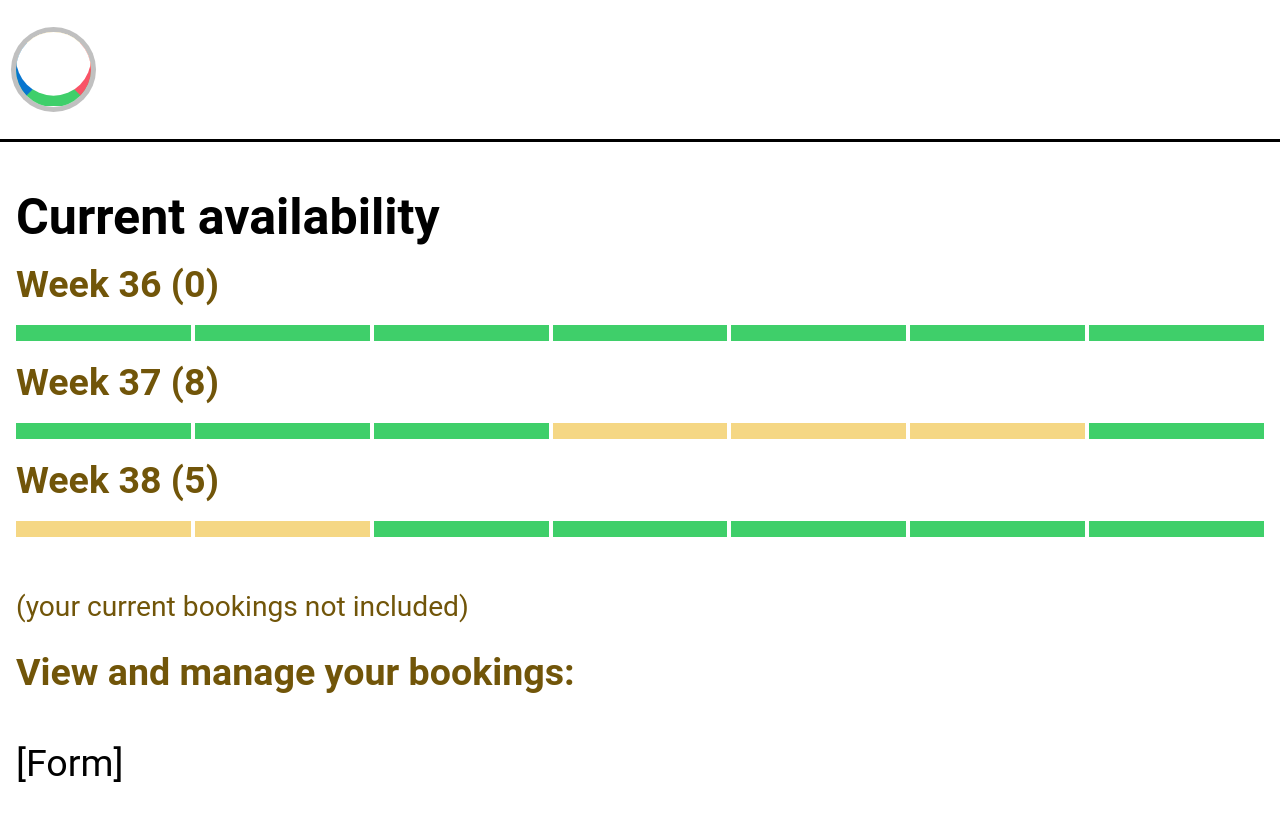
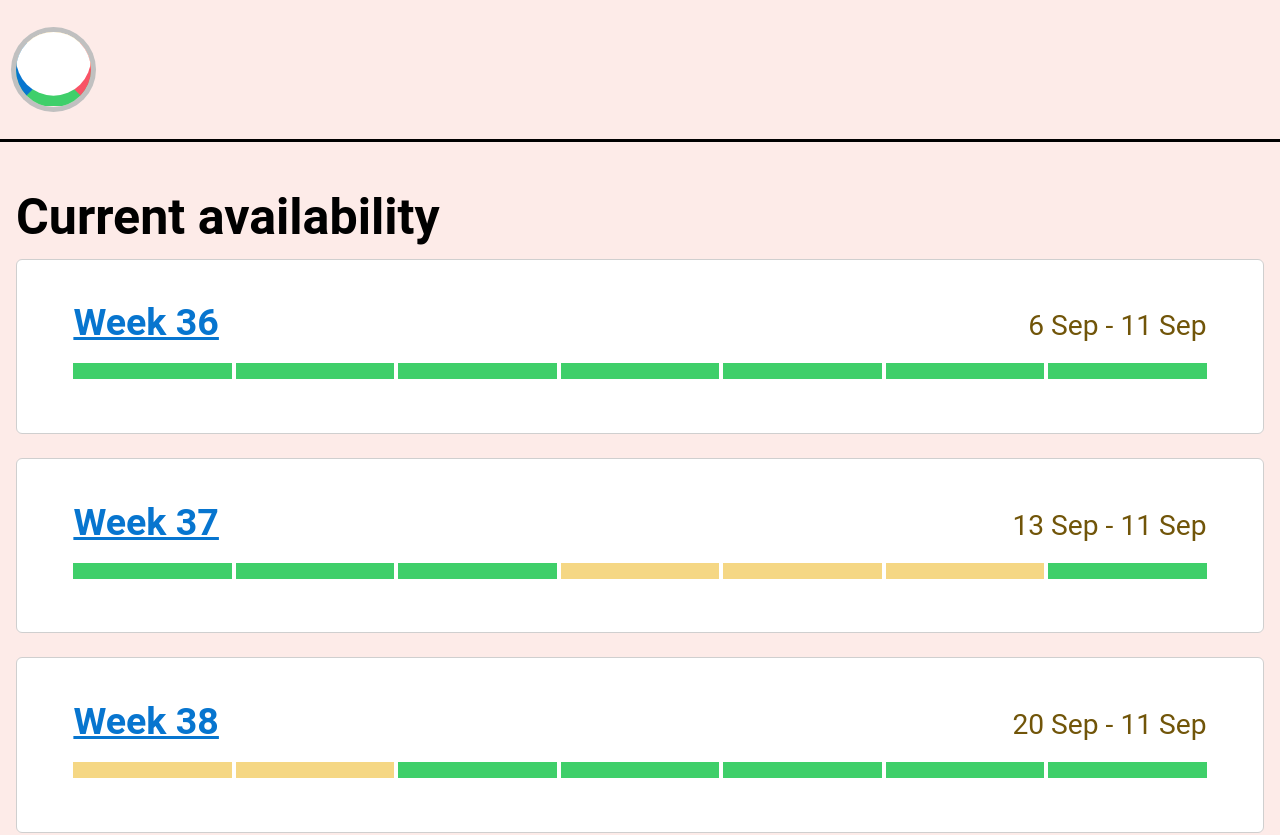
Before and after one commit to jenshedqvist/laundryday, a Next.js app: page / in a window 1280 px wide. Shown: the top 835 px of the page. Built offline with nearby package versions, Linux system fonts and the light colour scheme.

Commit message:
A bit more styling for week view

```diff
--- /dev/null
+++ b/components/card/card.module.css
@@ -0,0 +1,10 @@
+.card {
+  --bg: white;
+  --border-color: #cfcfcf;
+
+  padding: var(--token-fluid-base-font-size)
+    calc(var(--token-fluid-base-font-size) * 1.5);
+  background: var(--bg);
+  border: 1px solid var(--border-color);
+  border-radius: var(--token-border-radius);
+}
--- /dev/null
+++ b/components/card/index.tsx
@@ -0,0 +1,16 @@
+import React from 'react';
+import classNames from 'classnames';
+import styles from './card.module.css';
+
+interface CardProps extends React.HTMLAttributes<HTMLDivElement> {
+  className?: string;
+  children?: React.ReactNode;
+}
+
+export default function Card({ children, className, ...restProps }: CardProps) {
+  return (
+    <div className={classNames(styles.card, className)} {...restProps}>
+      {children}
+    </div>
+  );
+}
--- a/components/text/text.module.css
+++ b/components/text/text.module.css
@@ -37,5 +37,5 @@
 }
 
 .prose a {
-  color: var(--token-color-blue);
+  color: var(--token-color-interactive);
 }
--- a/pages/index.tsx
+++ b/pages/index.tsx
@@ -15,8 +15,10 @@ import Header from '../components/header';
 import Footer from '../components/footer';
 import Container from '../components/container';
 import Text from '../components/text';
+import Card from '../components/card';
 import UtzList from '../components/utzList';
-import styleUtil from '../styles/utils/space.module.css';
+import spaceUtil from '../styles/utils/space.module.css';
+import flexUtils from '../styles/utils/flex.module.css';
 
 export default function Home({ bookings }: { bookings: Booking[] }) {
   const thisWeekNum = dayjs().isoWeek();
@@ -36,7 +38,7 @@ export default function Home({ bookings }: { bookings: Booking[] }) {
       </Head>
       <Header />
       <Container>
-        <Text.Prose className={styleUtil.mt}>
+        <Text.Prose>
           <h2>Current availability</h2>
           {weeklyCalendar
             .filter(function filterThreeWeeks(weeklyDates: WeeklyDates) {
@@ -48,9 +50,22 @@ export default function Home({ bookings }: { bookings: Booking[] }) {
               );
               return (
                 <div key={weeklyDates.week}>
+                  <Card className={spaceUtil.mb3}>
+                    <div
+                      className={`${flexUtils.flex} ${flexUtils.justifyBetween} ${flexUtils.alignBaseline}`}
+                    >
                       <h3>
-                    Week {weeklyDates.week} ({bookingsThisWeek.length})
+                        <Link href={`/${Routes.Calendar}`}>
+                          {`Week ${weeklyDates.week}`}
+                        </Link>
                       </h3>
+                      <small>
+                        {dayjs(weeklyDates.dates[0]).format('D MMM')} -{' '}
+                        {dayjs(
+                          weeklyDates.dates[weeklyDates.dates.length]
+                        ).format('D MMM')}
+                      </small>
+                    </div>
                     <UtzList>
                       {weeklyDates.dates.map((date: Date) => {
                         const bookingsThisDay = bookingsThisWeek.filter(
@@ -72,6 +87,7 @@ export default function Home({ bookings }: { bookings: Booking[] }) {
                         );
                       })}
                     </UtzList>
+                  </Card>
                 </div>
               );
             })}
--- a/styles/globals.css
+++ b/styles/globals.css
@@ -3,6 +3,7 @@ body {
   padding: 0;
   margin: 0;
   font-family: var(--token-base-font);
+  background-color: var(--token-color-body);
 }
 
 * {
--- a/styles/tokens/borders.css
+++ b/styles/tokens/borders.css
@@ -2,4 +2,5 @@
   --token-border-rem-1: var(--token-rem-pixel);
   --token-border-rem-2: calc(var(--token-rem-pixel) * 2);
   --token-border-rem-3: calc(var(--token-rem-pixel) * 3);
+  --token-border-radius: calc(var(--token-rem-pixel) * 6);
 }
--- a/styles/tokens/colors.css
+++ b/styles/tokens/colors.css
@@ -1,4 +1,5 @@
 :root {
+  /* Palette colors */
   --token-color-yellow: hsl(44, 85%, 74%);
   --token-color-yellow-dark: hsl(44, 85%, 24%);
   --token-color-red: hsl(353, 93%, 65%);
@@ -9,4 +10,8 @@
   --token-color-blue-dark: hsl(207, 93%, 22%);
   --token-color-green: hsl(138, 60%, 53%);
   --token-color-green-dark: hsl(138, 50%, 33%);
+
+  /* Semantic colors */
+  --token-color-interactive: var(--token-color-blue);
+  --token-color-body: hsl(9, 83%, 95%);
 }
--- /dev/null
+++ b/styles/utils/flex.module.css
@@ -0,0 +1,11 @@
+.flex {
+  display: flex;
+}
+
+.justifyBetween {
+  justify-content: space-between;
+}
+
+.alignBaseline {
+  align-items: baseline;
+}
--- a/styles/utils/space.module.css
+++ b/styles/utils/space.module.css
@@ -1,21 +1,39 @@
 .mt {
+  --mt: 1;
   margin-top: calc(var(--mt) * var(--token-base-unit-rem));
 }
-.mt.mt-test {
-  --mt: 4;
+.mt1 {
+  margin-top: calc(1 * var(--token-base-unit-rem));
 }
-.mt-1 {
-  margin-top: var(--token-base-unit-rem);
+.mt2 {
+  margin-top: calc(2 * var(--token-base-unit-rem));
 }
-.mt-2 {
-  margin-top: var(--token-base-unit-rem) * 2;
+.mt3 {
+  margin-top: calc(3 * var(--token-base-unit-rem));
 }
-.mt-3 {
-  margin-top: var(--token-base-unit-rem) * 3;
+.mt4 {
+  margin-top: calc(4 * var(--token-base-unit-rem));
 }
-.mt-4 {
-  margin-top: var(--token-base-unit-rem) * 4;
+.mt5 {
+  margin-top: calc(5 * var(--token-base-unit-rem));
 }
-.mt-5 {
-  margin-top: var(--token-base-unit-rem) * 5;
+
+.mb {
+  --mb: 1;
+  margin-bottom: calc(var(--mb) * var(--token-base-unit-rem));
 }
+.mb1 {
+  margin-bottom: calc(1 * var(--token-base-unit-rem));
+}
+.mb2 {
+  margin-bottom: calc(2 * var(--token-base-unit-rem));
+}
+.mb3 {
+  margin-bottom: calc(3 * var(--token-base-unit-rem));
+}
+.mb4 {
+  margin-bottom: calc(4 * var(--token-base-unit-rem));
+}
+.mb5 {
+  margin-bottom: calc(5 * var(--token-base-unit-rem));
+}
```
Lines whose indentation alone changed are shown as unchanged.
